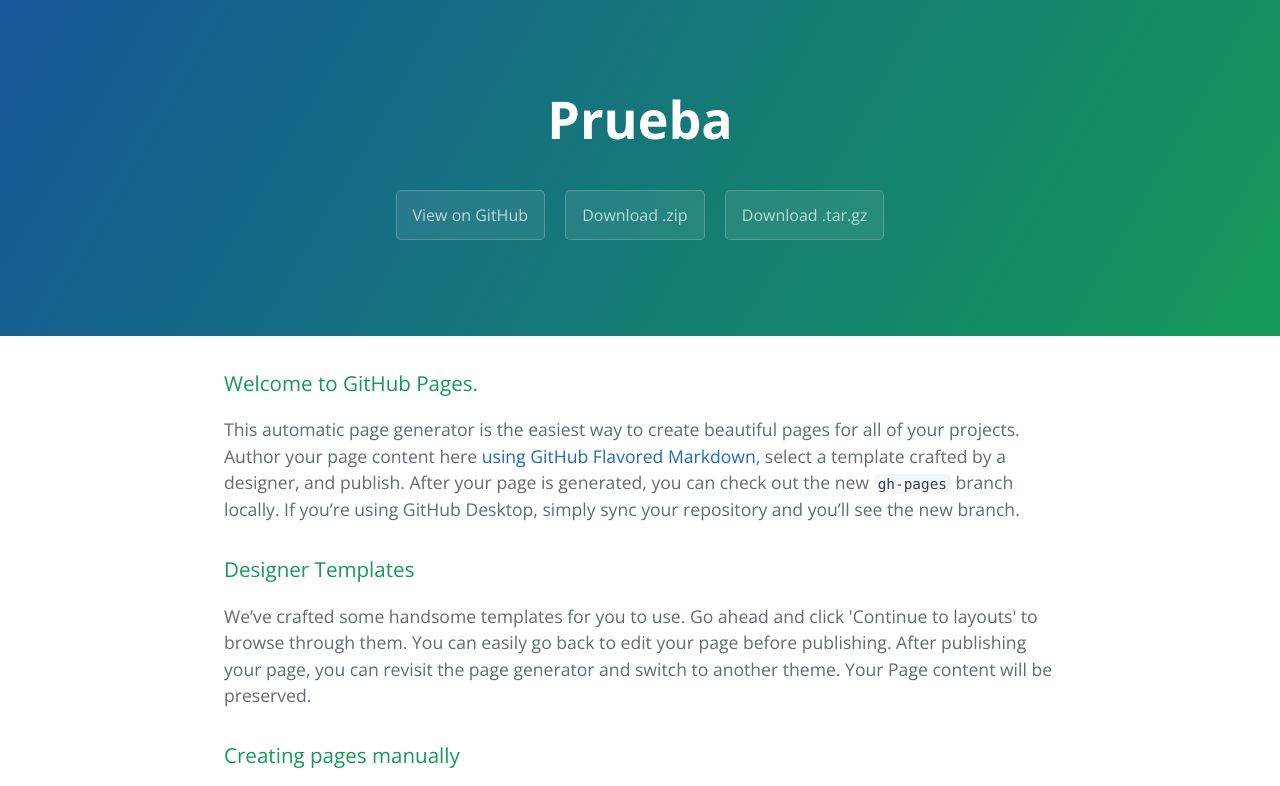
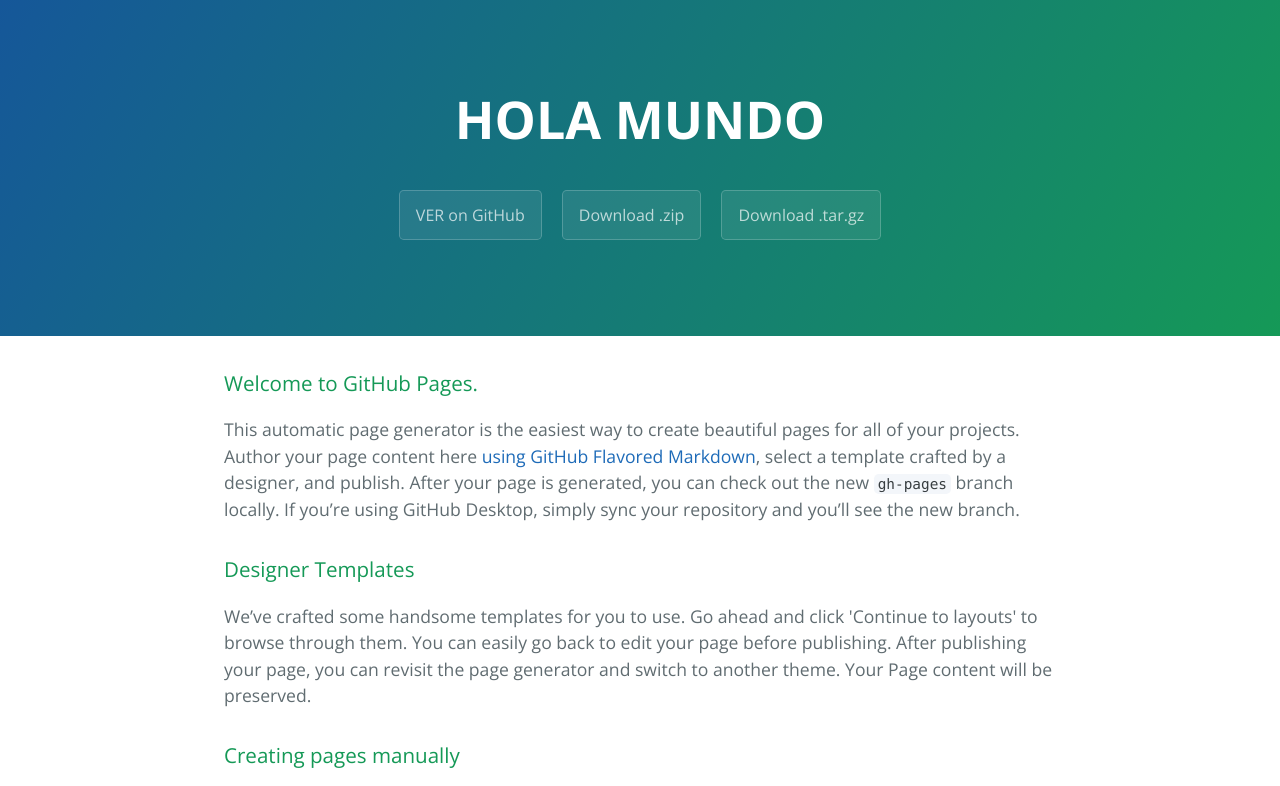
Before and after one commit to dfvargas/prueba, a plain HTML site: page index.html in a window 1280 px wide. Shown: the top 786 px of the page. Drawn offline with nearby package versions, Linux system fonts and the light colour scheme.

Commit message:
modificado D

```diff
--- a/index.html
+++ b/index.html
@@ -11,9 +11,9 @@
   </head>
   <body>
     <section class="page-header">
-      <h1 class="project-name">Prueba</h1>
+      <h1 class="project-name">HOLA MUNDO</h1>
       <h2 class="project-tagline"></h2>
-      <a href="https://github.com/dfvargas/prueba" class="btn">View on GitHub</a>
+      <a href="https://github.com/dfvargas/prueba" class="btn">VER on GitHub</a>
       <a href="https://github.com/dfvargas/prueba/zipball/master" class="btn">Download .zip</a>
       <a href="https://github.com/dfvargas/prueba/tarball/master" class="btn">Download .tar.gz</a>
     </section>
```
